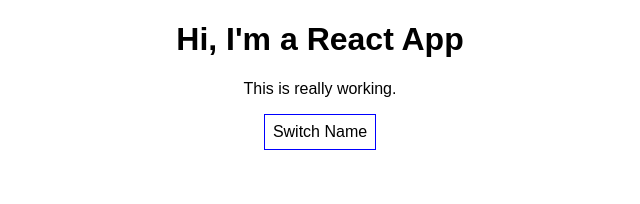
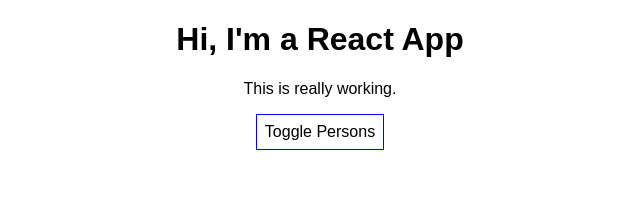
Before and after one commit to jamiev03/React-Playground, a React (Create React App) app in the folder react-complete-guide/: page / in a window 1280 px wide. Shown: the top 204 px of the page, without its empty margins (320-960 px from the left). Built offline with nearby package versions, Linux system fonts and the light colour scheme.

Commit message:
going over code and adding comments

```diff
--- a/react-complete-guide/src/App.js
+++ b/react-complete-guide/src/App.js
@@ -7,8 +7,7 @@ class App extends Component {
   persons: [
     { id: 'fasf', name: 'Jamie', age: 32},
     { id: 'fgsdfasf', name: 'Julia', age: 27},
-    { id: 'fsfgasf', name: 'Michelle', age: 26},
-    { id: 'fasfgsf', name: 'Heybo', age: 270}
+    { id: 'fsfgasf', name: 'Michelle', age: 26}
   ],
   showPersons: false
 }
@@ -76,11 +75,8 @@ render() {
       <p>This is really working.</p>
       <button
        style={style}
-       onClick={this.togglePersonHandler}>Switch Name</button>
+       onClick={this.togglePersonHandler}>Toggle Persons</button>
        {persons}
-
-
-
     </div>
       );
       // Note this code below is what is actually run. Above looks like HTML but it is rendered into the code below. JSX.
```
